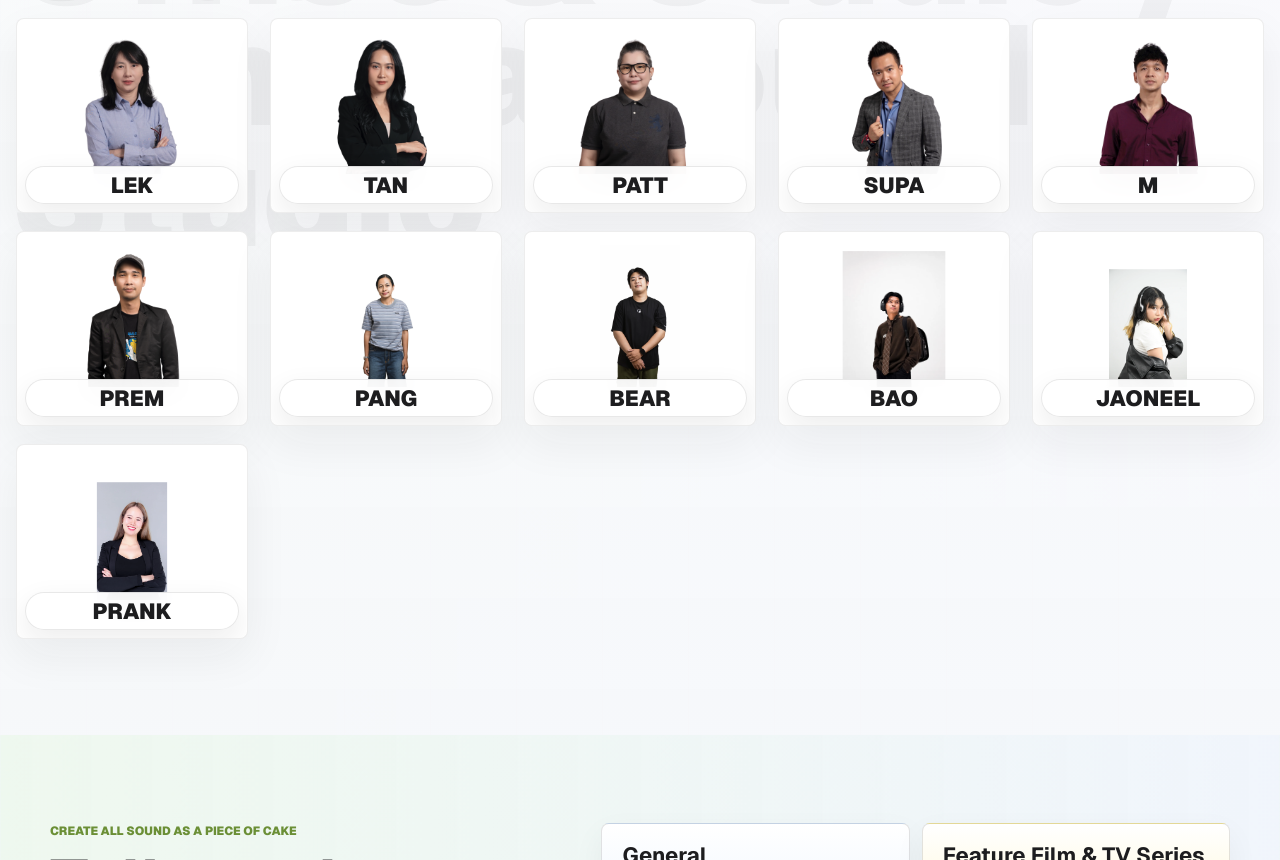
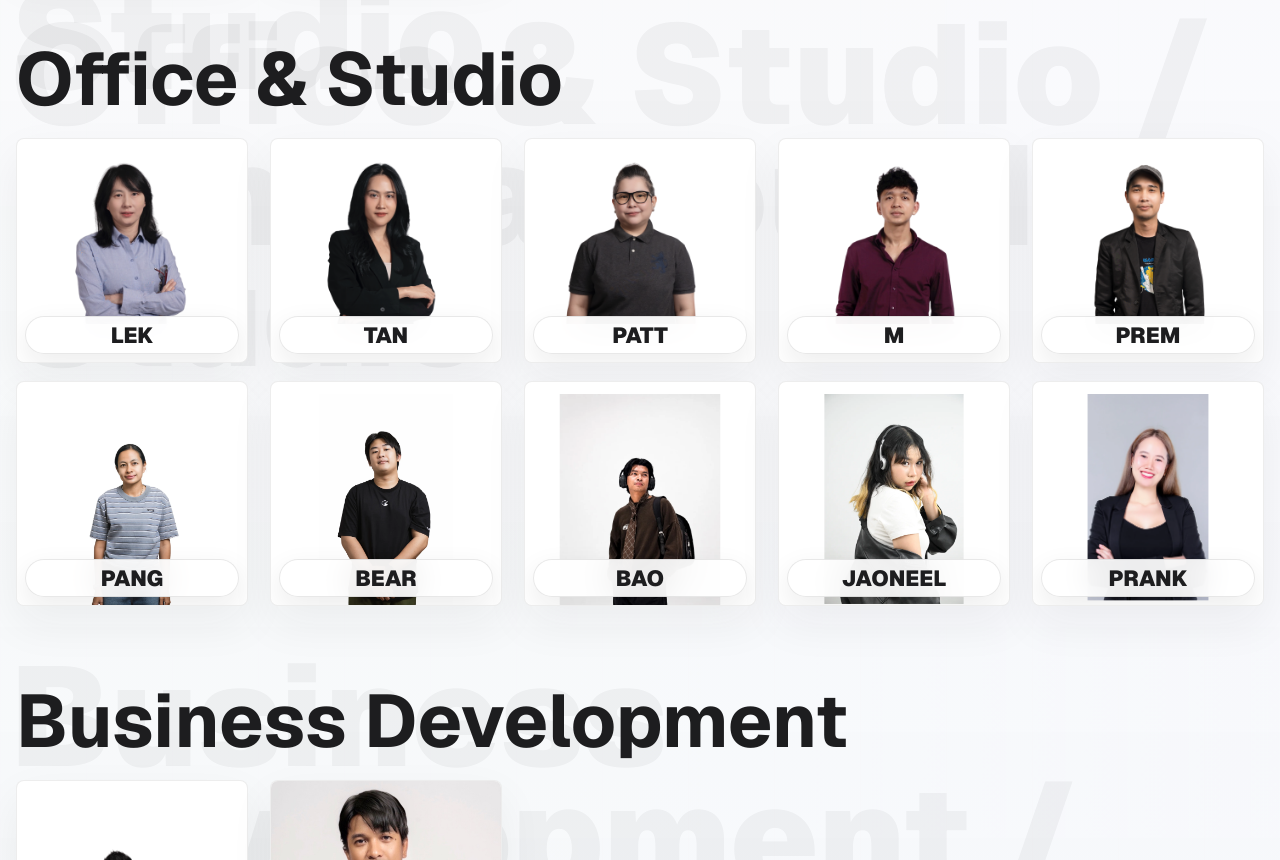
Before and after one commit to eskimo-project/bananasoundstudio, a Next.js app: page / in a window 1280 px wide. Shown: the part 11140-12000 px from the top of the page. Built offline with nearby package versions, Linux system fonts and the light colour scheme.

Commit message:
Add Best and rebalance team roster

```diff
--- a/app/globals.css
+++ b/app/globals.css
@@ -1285,9 +1285,13 @@ h3 {
 .person-portrait {
   --portrait-scale: 1;
   --portrait-width: calc(100% + 90px);
+  --portrait-bottom: 38px;
+  --portrait-height: calc(100% - 42px);
+  --portrait-fit: contain;
+  --portrait-position: center bottom;
 
   position: relative;
-  min-height: 195px;
+  min-height: 225px;
   overflow: hidden;
   padding: 10px 12px 12px;
   border-radius: 8px;
@@ -1299,12 +1303,12 @@ h3 {
 .person-portrait img {
   position: absolute;
   left: 50%;
-  bottom: 38px;
+  bottom: var(--portrait-bottom);
   width: var(--portrait-width);
-  height: calc(100% - 42px);
+  height: var(--portrait-height);
   max-width: none;
-  object-fit: contain;
-  object-position: center bottom;
+  object-fit: var(--portrait-fit);
+  object-position: var(--portrait-position);
   transform: translateX(-50%) scale(var(--portrait-scale));
   transform-origin: center bottom;
 }
@@ -1314,21 +1318,65 @@ h3 {
   --portrait-width: 100%;
 }
 
-.person-portrait[data-person="PRANK"],
+.person-portrait[data-person="SANDY"] {
+  --portrait-fit: cover;
+  --portrait-position: center 28%;
+  --portrait-scale: 1;
+  --portrait-width: 100%;
+}
+
+.person-portrait[data-person="PANG"] {
+  --portrait-scale: 1.34;
+  --portrait-width: 100%;
+}
+
+.person-portrait[data-person="BEAR"] {
+  --portrait-scale: 1.3;
+  --portrait-width: 100%;
+}
+
+.person-portrait[data-person="BAO"] {
+  --portrait-scale: 1.18;
+  --portrait-width: 100%;
+}
+
 .person-portrait[data-person="JAONEEL"] {
-  --portrait-scale: 0.78;
+  --portrait-scale: 1.16;
   --portrait-width: 100%;
 }
 
-.person-portrait[data-person="BAO"] {
-  --portrait-scale: 0.9;
+.person-portrait[data-person="PRANK"] {
+  --portrait-scale: 1.14;
   --portrait-width: 100%;
 }
 
-.person-portrait[data-person="PANG"],
-.person-portrait[data-person="BEAR"] {
-  --portrait-scale: 0.94;
+.person-portrait[data-person="SANDY"] img,
+.person-portrait[data-person="PANG"] img,
+.person-portrait[data-person="BEAR"] img,
+.person-portrait[data-person="BAO"] img,
+.person-portrait[data-person="JAONEEL"] img,
+.person-portrait[data-person="PRANK"] img {
+  top: 12px;
+  bottom: auto;
+  transform-origin: center top;
+}
+
+.person-portrait[data-person="BEST"] {
   --portrait-width: 100%;
+  --portrait-height: calc(100% - 38px);
+  --portrait-fit: cover;
+  --portrait-position: center 22%;
+}
+
+.person-portrait[data-person="SUPA"] {
+  --portrait-scale: 1.25;
+  --portrait-width: 100%;
+}
+
+.person-portrait[data-person="SUPA"] img {
+  top: 12px;
+  bottom: auto;
+  transform-origin: center top;
 }
 
 .person-portrait span {
--- a/app/page.tsx
+++ b/app/page.tsx
@@ -62,6 +62,12 @@ const peopleAssets: Asset[] = [
     src: "/people/prank.webp",
     original: "/people/prank.webp",
     title: "PRANK",
+  },
+  {
+    category: "people",
+    src: "/people/best.jpg",
+    original: "/people/best.jpg",
+    title: "BEST",
   },
 ];
 const workAssets = assetsByCategory("work");
@@ -381,7 +387,6 @@ const peopleCategories = [
       "LEK",
       "TARN",
       "PATT",
-      "SUPA",
       "M2",
       "PREM",
       "PANG",
@@ -390,6 +395,11 @@ const peopleCategories = [
       "JAONEEL",
       "PRANK",
     ],
+  },
+  {
+    label: "Business Development",
+    accent: "SUPA",
+    people: ["SUPA", "BEST"],
   },
 ];
 
```
Also changed, not shown: public/people/best.jpg (added).
